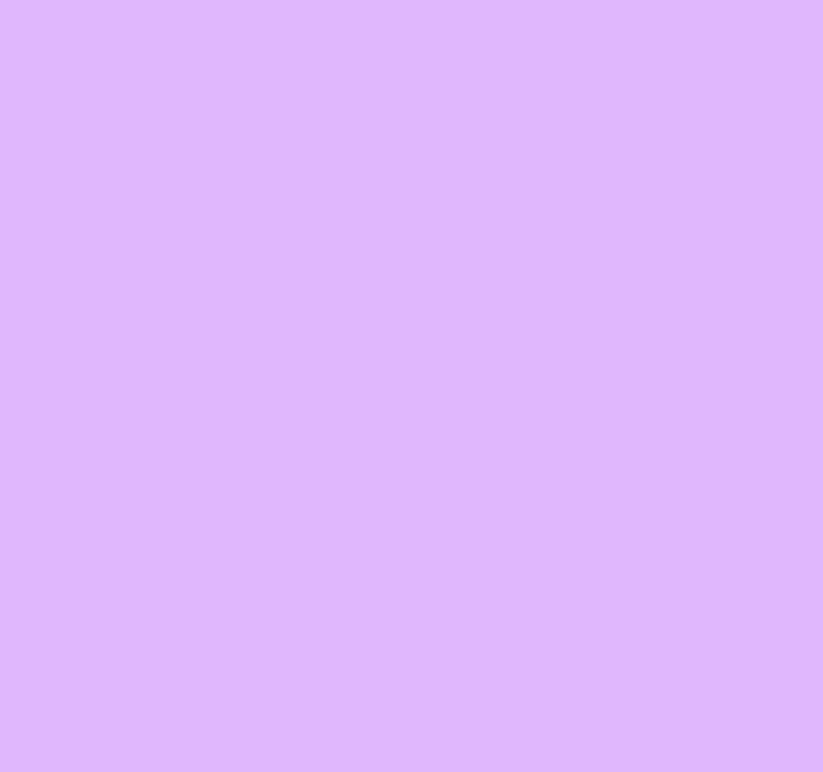
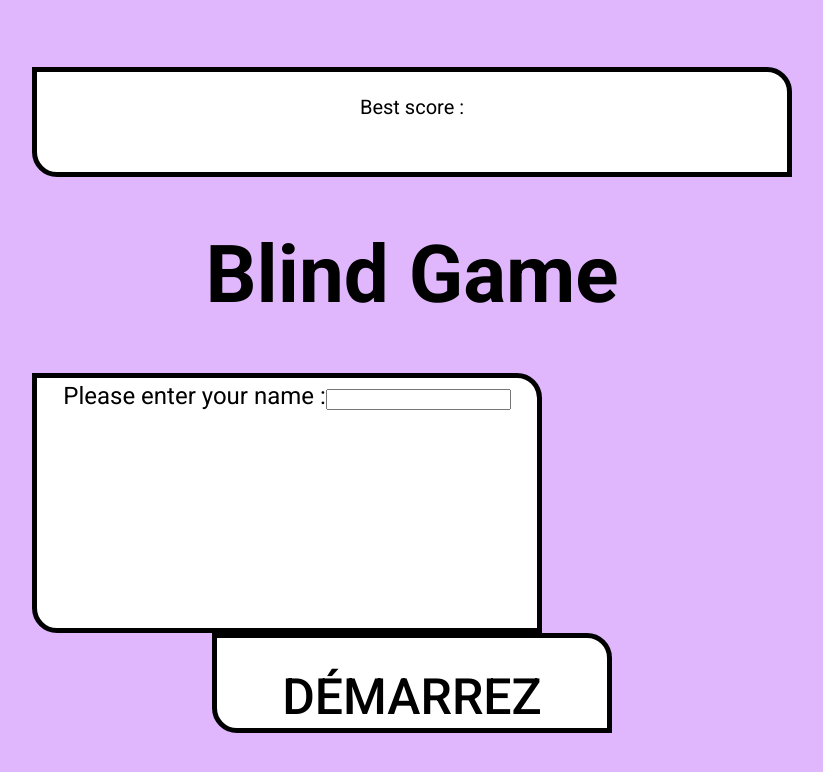
Before and after one commit to Zelie-C/tp_projet_commun_jeu, a React (Vite) app: page / in a window 1280 px wide. Shown: the top 772 px of the page, without its empty margins (228-1051 px from the left). Built offline with nearby package versions, Linux system fonts and the light colour scheme.

Commit message:
page accueil

```diff
--- a/src/routes/Accueil.tsx
+++ b/src/routes/Accueil.tsx
@@ -1,8 +1,33 @@
+import React, { useState } from "react";
+import { useNavigate } from "react-router-dom";
+
 const Accueil = () => {
+
+    const [username, setUsername] = useState("");
+    const navigate = useNavigate();
+    const handleClick = () => {
+        navigate('/Resultats' + username);
+    }
+
+
+    const handleChange = (e:React.ChangeEvent<HTMLInputElement>) => {
+        setUsername(e.target.value)
+    }
 
     // ACCUEIL AVEC CHOIX PRENOM
     return (
         <>
+        <div className="container">
+            <div className="best_score" onClick={handleClick}>
+                <p>Best score : </p>
+            </div>
+            <h1>Blind Game</h1>
+            <div className="enter_name">
+                <label htmlFor="username">Please enter your name :</label>
+                <input type="text" name="username" onChange={handleChange}/>
+            </div>
+            <button className="button_start">DÉMARREZ</button>
+        </div>
         </>
     )
 }
```
Also changed, not shown: src/components/Resultats.tsx (added, +31 -0 lines).
